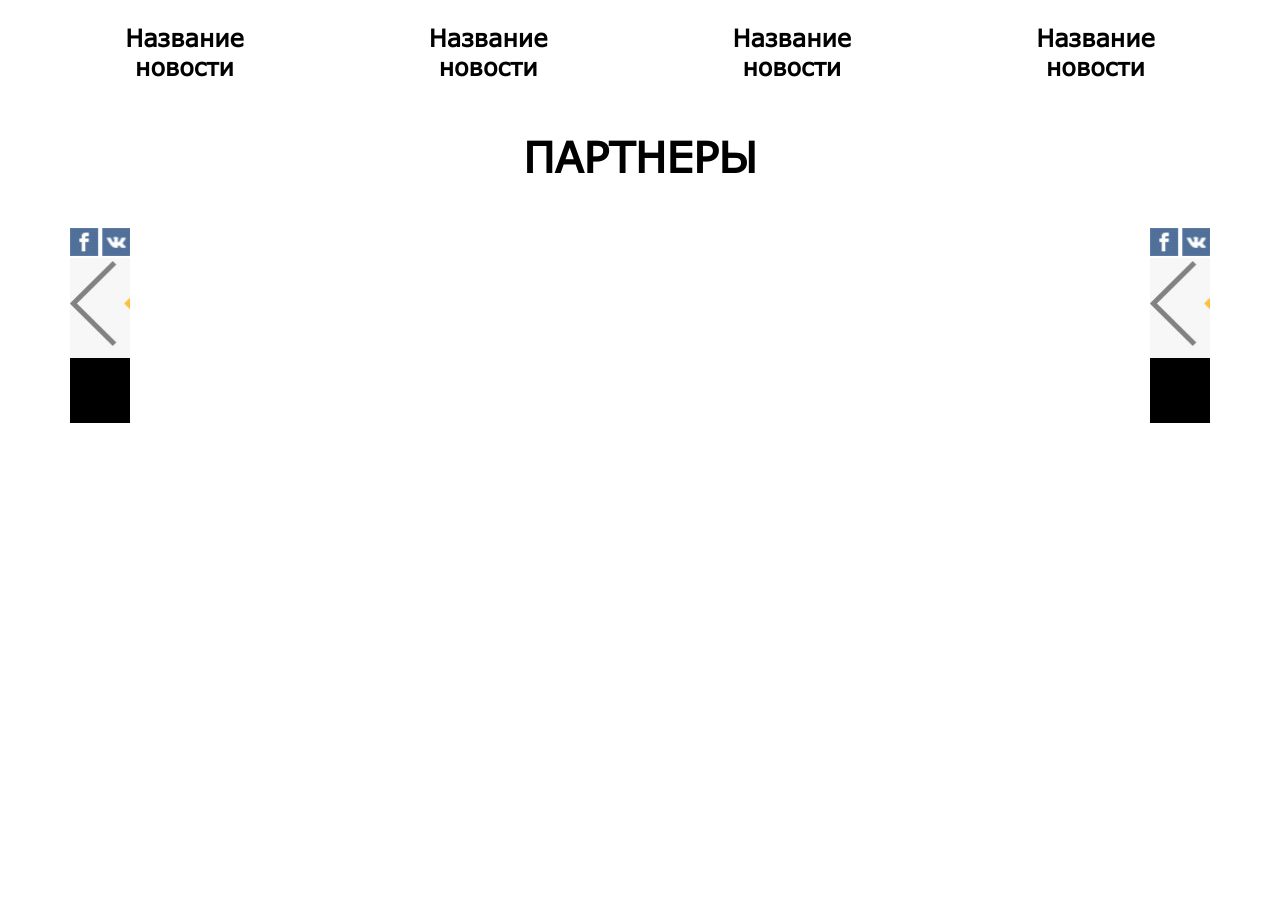
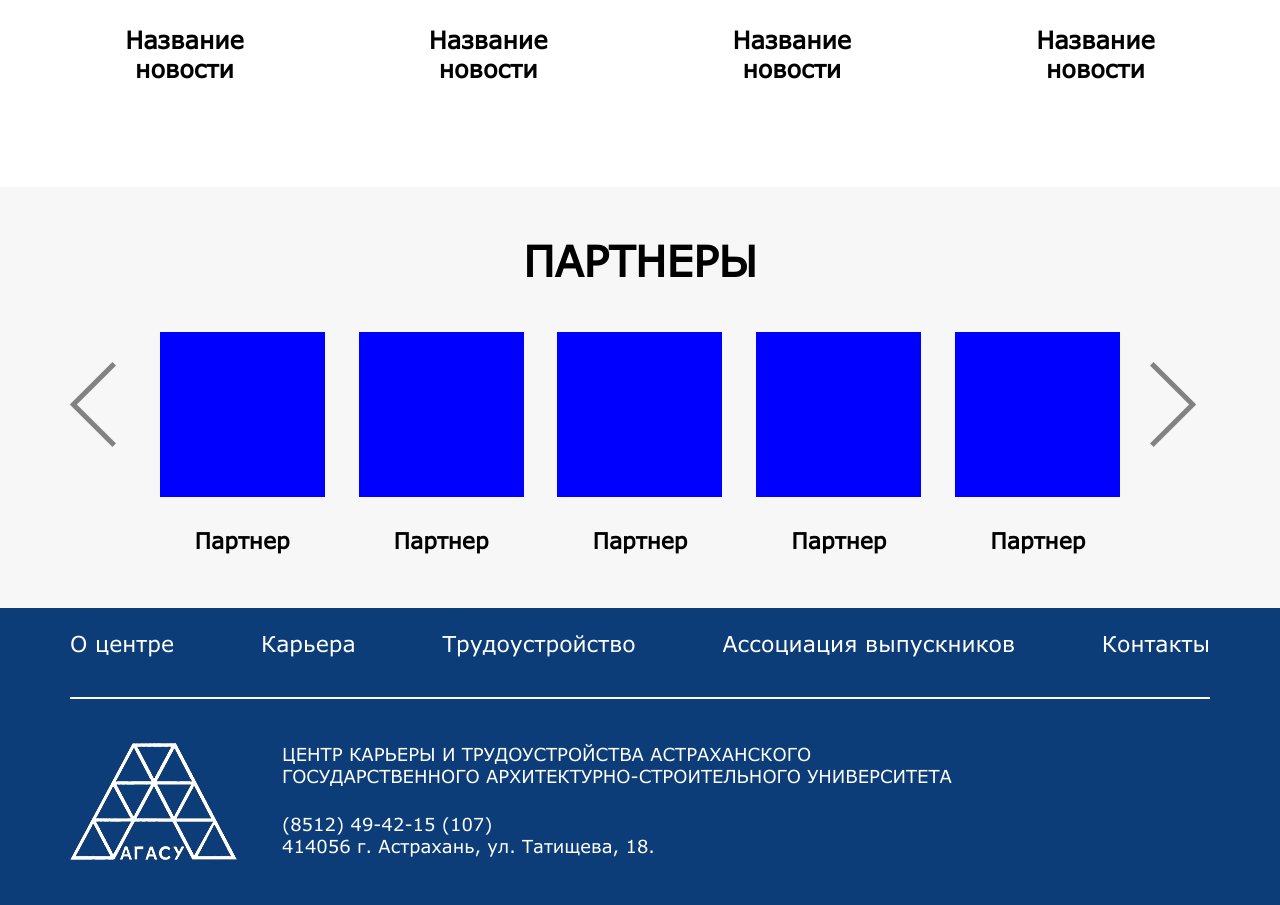
Before and after one commit to shadow762/carrier-center-html, a plain HTML site: page index.html in a window 1280 px wide. Shown: the part 1140-2045 px from the top of the page. Before the commit the page ends 1563 px from the top, so only its background shows below. Drawn offline with Linux system fonts and the light colour scheme.

Commit message:
готова секция "Партнеры" и футер

```diff
--- a/index.html
+++ b/index.html
@@ -47,7 +47,7 @@
             </div>
         </header>
         <main>
-            <section class="description-block">
+            <section class="description-block block">
                 <div class="container">
                     <p>
                         Центр карьеры и трудоустройства является структурным подразделением
@@ -59,7 +59,7 @@
                     </p>
                 </div>
             </section>
-            <section class="news-block">
+            <section class="news-block block">
                 <div class="container">
                     <header class="block-header">
                         <h3>НОВОСТИ</h3>
@@ -84,39 +84,60 @@
                     </div>
                 </div>
             </section>
-            <section class="partners-block">
+            <section class="partners-block block">
                 <div class="container">
                     <header class="block-header">
                         <h3>ПАРТНЕРЫ</h3>
                     </header>
                     <div class="partners-container slider owl">
-                        <div class="arrows left"></div>
+                        <div class="arrows left"><div class="arrow"></div></div>
                         <div class="partners-item-container">
                             <div class="partners-item">
                                 <div class="partners-item-img"></div>
-                                <div class="partners-item-header"></div>
+                                <div class="partners-item-header">Партнер</div>
                             </div>
                             <div class="partners-item">
                                 <div class="partners-item-img"></div>
-                                <div class="partners-item-header"></div>
+                                <div class="partners-item-header">Партнер</div>
                             </div>
                             <div class="partners-item">
                                 <div class="partners-item-img"></div>
-                                <div class="partners-item-header"></div>
+                                <div class="partners-item-header">Партнер</div>
                             </div>
                             <div class="partners-item">
                                 <div class="partners-item-img"></div>
-                                <div class="partners-item-header"></div>
+                                <div class="partners-item-header">Партнер</div>
                             </div>
                             <div class="partners-item">
                                 <div class="partners-item-img"></div>
-                                <div class="partners-item-header"></div>
+                                <div class="partners-item-header">Партнер</div>
                             </div>
                         </div>
-                        <div class="arrows right"></div>
+                        <div class="arrows right"><div class="arrow"></div></div>
                     </div>
                 </div>
             </section>
         </main>
+        <footer class="main-footer">
+            <div class="container">
+                <div class="footer-menu">
+                    <ul>
+                        <li><a href="#">О центре</a></li>
+                        <li><a href="#">Карьера</a></li>
+                        <li><a href="#">Трудоустройство</a></li>
+                        <li><a href="#">Ассоциация выпускников</a></li>
+                        <li><a href="#">Контакты</a></li>
+                    </ul>
+                </div>
+                <div class="footer-info">
+                    <div class="footer-logo-block"><img src="images/logo.png"></div>
+                    <div class="footer-info-block">
+                        <div class="footer-title">ЦЕНТР КАРЬЕРЫ И ТРУДОУСТРОЙСТВА АСТРАХАНСКОГО ГОСУДАРСТВЕННОГО АРХИТЕКТУРНО-СТРОИТЕЛЬНОГО УНИВЕРСИТЕТА</div>
+                        <div class="footer-phone">(8512) 49-42-15 (107)</div>
+                        <div class="footer-address">414056 г. Астрахань, ул. Татищева, 18.</div>
+                    </div>
+                </div>
+            </div>
+        </footer>
     </body>
 </html>
--- a/style.less
+++ b/style.less
@@ -4,7 +4,8 @@
 @fieldBackgroundColor: #a5bfde;
 @fieldTextColor: #fff;
 @fieldTextSize: 20px;
-@descriptionBackground: #f7f7f7;
+@blockBackground: #f7f7f7;
+@footerColor: #fff;
 /**functions**/
 .placeholder(@rules) {
 
@@ -48,8 +49,14 @@ a{
   margin: 0 auto;
   width: 1170px;
 }
+.block{
+  padding: 48px 0 54px;
+  &:nth-child(odd){
+    background: @blockBackground;
+  }
+}
 .block-header{
-  margin: 46px 0;
+  margin-bottom: 46px;
   font-size: 36px;
   text-align: center;
   &>*{
@@ -96,19 +103,19 @@ a{
           margin-right: 0;
         }
         &.fb{
-          background-image: url('images/sprite.jpg');
+          background-image: url('images/sprite.png');
           background-position: 0 0;
         }
         &.vk{
-          background-image: url('images/sprite.jpg');
+          background-image: url('images/sprite.png');
           background-position: -33px 0;
         }
         &.tw{
-          background-image: url('images/sprite.jpg');
+          background-image: url('images/sprite.png');
           background-position: -65px 0;
         }
         &.in{
-          background-image: url('images/sprite.jpg');
+          background-image: url('images/sprite.png');
           background-position: -97px 0;
         }
       }
@@ -173,8 +180,6 @@ a{
 /**header end**/
 /**description block**/
 .description-block{
-  padding: 48px 0 54px;
-  background: @descriptionBackground;
   p{
     text-align: center;
     margin: 0;
@@ -193,6 +198,7 @@ a{
     }
   }
 }
+/**description block end**/
 /**news block**/
 .news-block{
   content: '';
@@ -221,18 +227,38 @@ a{
     }
   }
 }
+/**news block end**/
 /**partners block**/
 .partners-block{
   .partners-container{
     display: flex;
     .arrows{
       width: 67px;
-      background: #000 url('images/sprite.jpg') no-repeat;
+      padding-top: 30px;
+      .arrow{
+        background: url('images/sprite.png') no-repeat;
+        width: 46px;
+        height: 85px;
+      }
       &.left{
-
+        .arrow{
+          background-position: 0 -33px;
+        }
+        &:hover{
+          .arrow{
+            background-position: -54px -33px;
+          }
+        }
       }
       &.right{
-
+        .arrow{
+          background-position: -115px -33px;
+        }
+        &:hover{
+          .arrow{
+            background-position: -169px -33px;
+          }
+        }
       }
     }
     .partners-item-container{
@@ -246,11 +272,53 @@ a{
           height: 165px;
           max-height: 165px;
           margin-bottom: 30px;
+          background: blue;
         }
         .partners-item-header{
           font-weight: 600;
+          text-align: center;
         }
       }
     }
   }
 }
+/**partners block end**/
+/**footer**/
+.main-footer{
+  background: #0c3d78;
+  color: @footerColor;
+  padding: 22px 0 45px;
+  a{
+    color: @footerColor;
+    &:hover{
+      text-decoration: underline;
+    }
+  }
+  .footer-menu{
+    border-bottom: 2px solid @footerColor;
+    padding-bottom: 40px;
+    ul{
+      padding: 0;
+      margin: 0;
+      display: flex;
+      justify-content: space-between;
+      li{
+        list-style: none;
+      }
+    }
+  }
+  .footer-info{
+    padding-top: 44px;
+    display: flex;
+    .footer-logo-block{
+      margin-right: 45px;
+    }
+    .footer-info-block{
+      font-size: 18px;
+      max-width: 706px;
+      .footer-title{
+        padding-bottom: 26px;
+      }
+    }
+  }
+}
```
Also changed, not shown: images/sprite.jpg (deleted), images/sprite.png (added), style.css.
